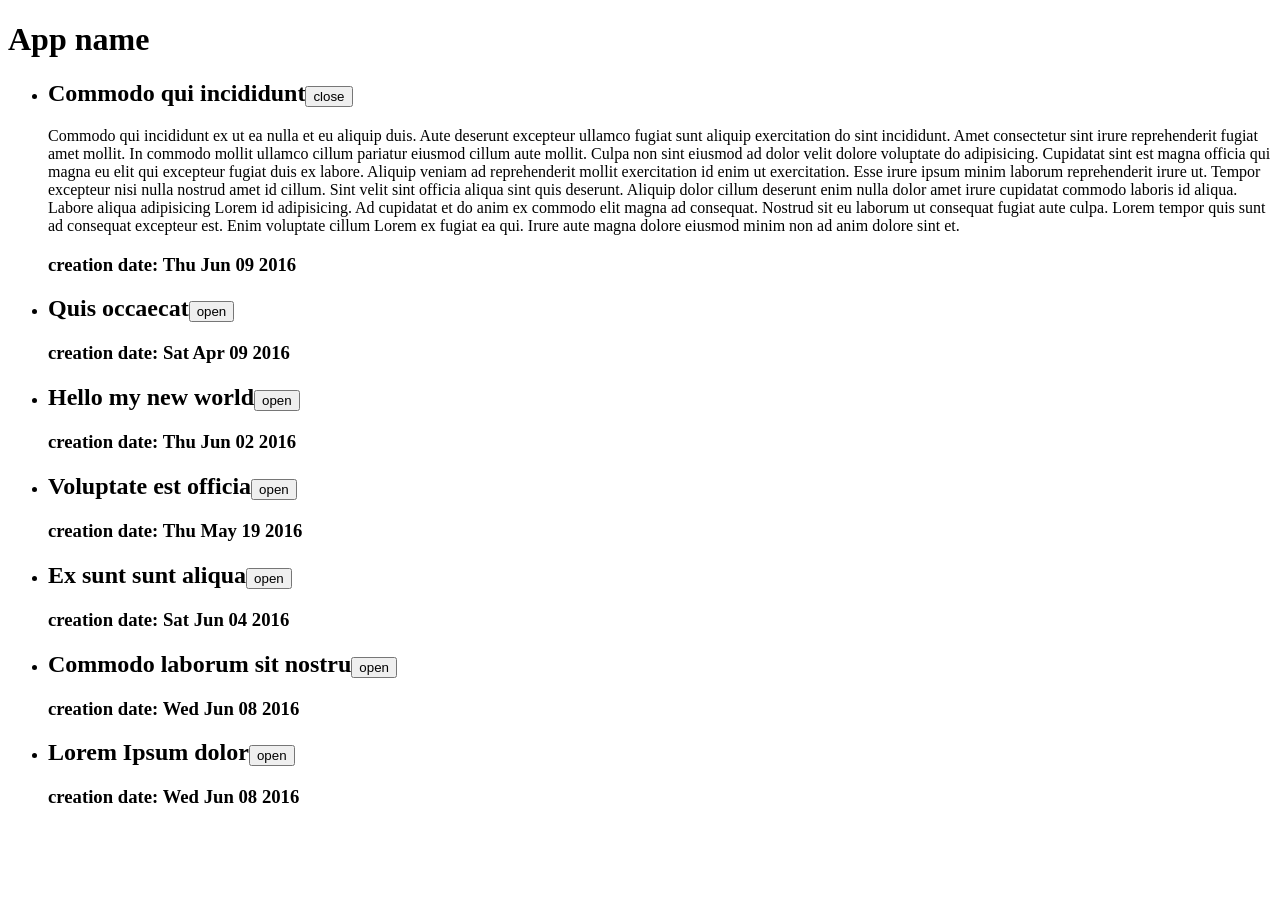
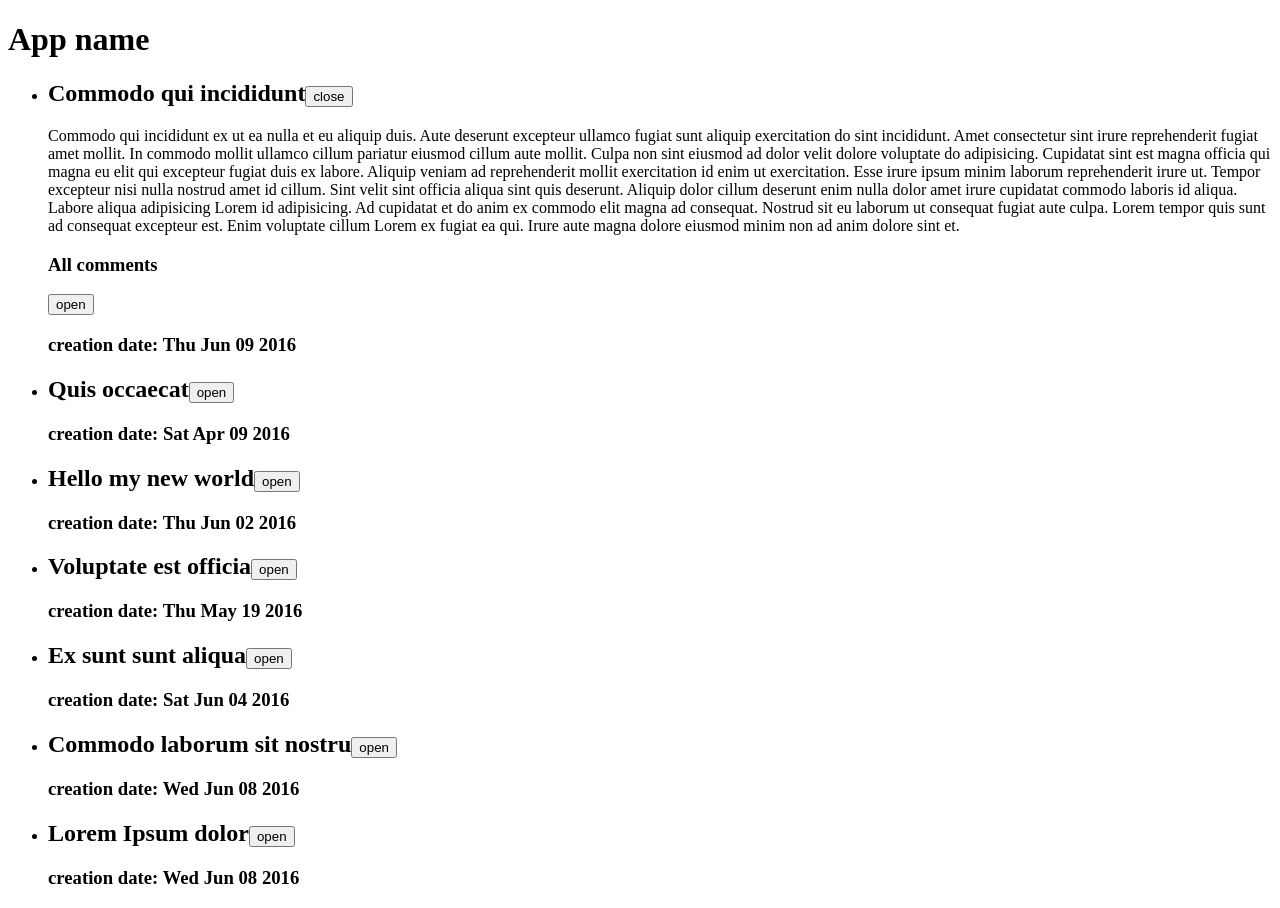
Before and after one commit to romabelka/basic-react-11-01, a React app: page / in a window 1280 px wide. Before the commit the page ends 827 px from the top, so only its background shows below. Built offline with nearby package versions, Linux system fonts and the light colour scheme.

Commit message:
add view comments

```diff
--- a/src/components/Article.js
+++ b/src/components/Article.js
@@ -1,4 +1,7 @@
 import React, {Component} from 'react'
+import CommentsBlock  from './CommentsBlock'
+
+
 
 class Article extends Component {
     constructor(props) {
@@ -37,7 +40,8 @@ class Article extends Component {
     render() {
         const {article} = this.props
 //        if (this.state.isOpen) throw new Error()
-        const body = this.state.isOpen && <section>{article.text}</section>
+
+        const body = this.state.isOpen && <section>{article.text}<CommentsBlock comments = {article.comments} /> </section>
         return (
             <div>
                 <h2>
@@ -46,7 +50,9 @@ class Article extends Component {
                         {this.state.isOpen ? 'close' : 'open'}
                     </button>
                 </h2>
+
                 {body}
+
                 <h3>creation date: {(new Date(article.date)).toDateString()}</h3>
             </div>
         )
--- /dev/null
+++ b/src/components/Comment.js
@@ -0,0 +1,17 @@
+import React, { Component } from 'react';
+
+class Comment extends Component{
+   render(){
+    const { comment } = this.props;
+    return(
+        <div>
+       <b>{comment.user}</b>
+       <p> {comment.text} </p>
+
+       </div>
+    )
+
+   }
+}
+
+export default Comment;
--- /dev/null
+++ b/src/components/CommentsBlock.js
@@ -0,0 +1,32 @@
+import React, {Component} from 'react';
+import CommentsList from './CommentsList';
+
+class CommentsBlock  extends Component {
+
+    state = {
+        isOpenCommets: false
+    }
+
+    render(){
+        const {comments} = this.props;
+
+        const bodyCommentsBlock  =  this.state.isOpenCommets && <CommentsList comments = {comments} />;
+        return(
+            <div>
+               <h3>All comments</h3>
+               <button onClick={this.handleClick}>
+                        {this.state.isOpenCommets ? 'close' : 'open'}
+              </button>
+                {console.log(comments)}
+               {bodyCommentsBlock}
+            </div>
+        )
+    }
+    handleClick = () =>{
+        this.setState({
+            isOpenCommets: !this.state.isOpenCommets
+        })
+    }
+}
+
+export default CommentsBlock;
--- /dev/null
+++ b/src/components/CommentsList.js
@@ -0,0 +1,18 @@
+import React, { Component } from 'react';
+import Comment from './Comment';
+class CommentsList extends Component {
+
+    render() {
+        const { comments } = this.props;
+        const comentElements = comments.map((comment, index) => <li key={comment.id}> <Comment comment = {comment} /> </li>);
+
+        return (
+            <div>
+                {console.log(comments)}
+                {comentElements}
+            </div>
+        )
+    }
+}
+
+export default CommentsList;
```
